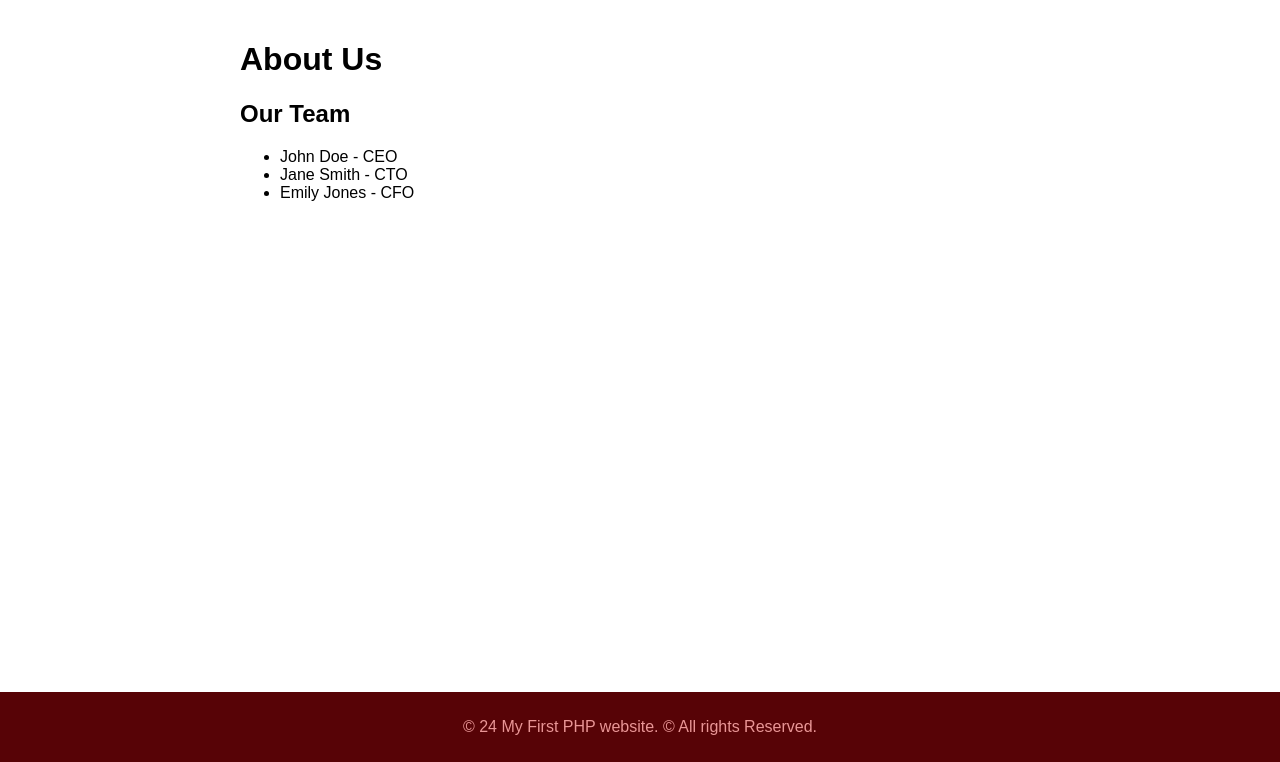
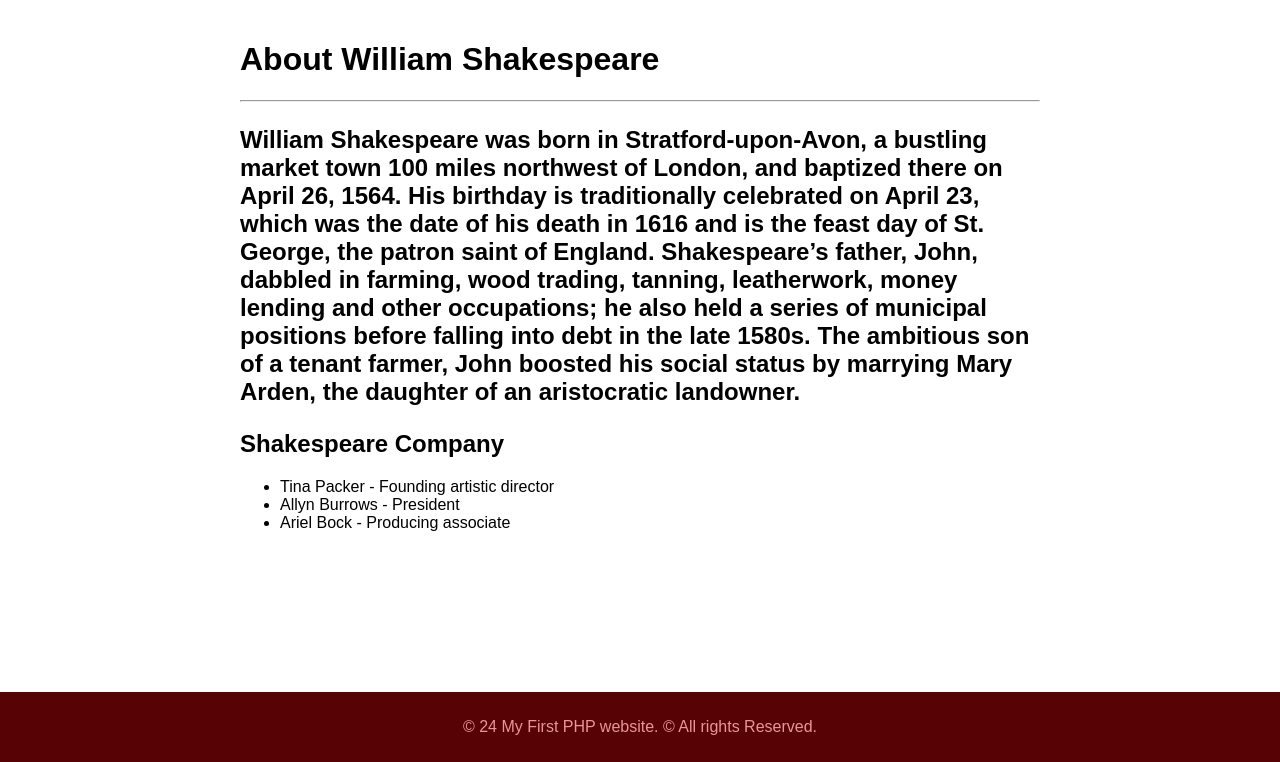
Before and after one commit to Ambika2024/week7, a PHP site: page /about.php in a window 1280 px wide. Shown: the part 38-800 px from the top of the page. Run offline with PHP 8.4, Linux system fonts and the light colour scheme.

Commit message:
Update about.php

```diff
--- a/about.php
+++ b/about.php
@@ -1,15 +1,16 @@
 <!-- /about.php -->
 <?php include 'includes/header.php'; ?>
 <main>
-    <h1>About Us</h1>
+    <h1>About William Shakespeare</h1><hr>
+    <h2><p>William Shakespeare was born in Stratford-upon-Avon, a bustling market town 100 miles northwest of London, and baptized there on April 26, 1564. His birthday is traditionally celebrated on April 23, which was the date of his death in 1616 and is the feast day of St. George, the patron saint of England. Shakespeare’s father, John, dabbled in farming, wood trading, tanning, leatherwork, money lending and other occupations; he also held a series of municipal positions before falling into debt in the late 1580s. The ambitious son of a tenant farmer, John boosted his social status by marrying Mary Arden, the daughter of an aristocratic landowner. </p></h2>
     <?php
     $team = [
-        ["name" => "John Doe", "role" => "CEO"],
-        ["name" => "Jane Smith", "role" => "CTO"],
-        ["name" => "Emily Jones", "role" => "CFO"],
+        ["name" => "Tina Packer", "role" => "Founding artistic director"],
+        ["name" => "Allyn Burrows", "role" => "President"],
+        ["name" => "Ariel Bock", "role" => "Producing associate"],
     ];
     ?>
-    <h2>Our Team</h2>
+    <h2> Shakespeare Company</h2>
     <ul>
         <?php foreach ($team as $member): ?>
             <li><?= $member['name'] ?> - <?= $member['role'] ?></li>
```
